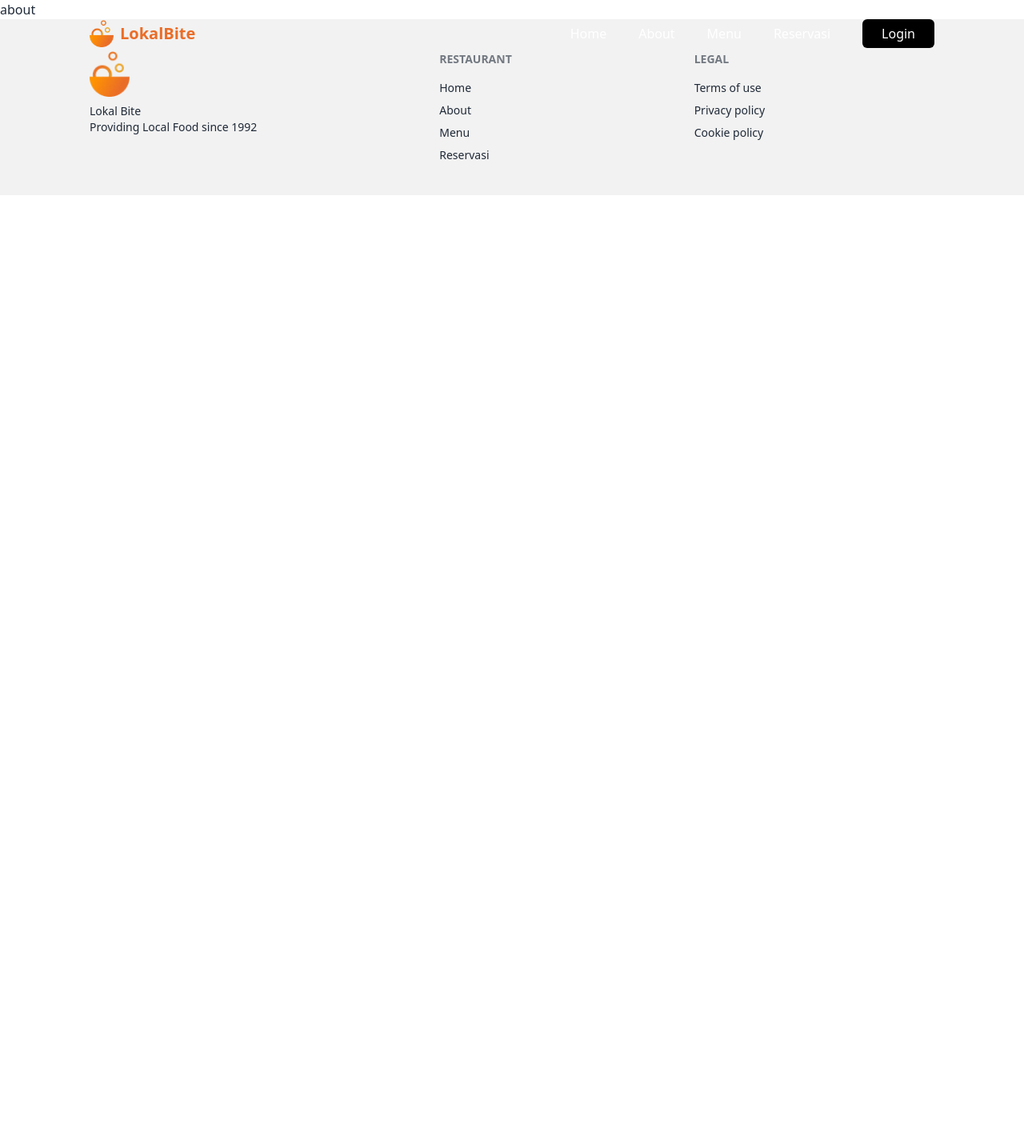
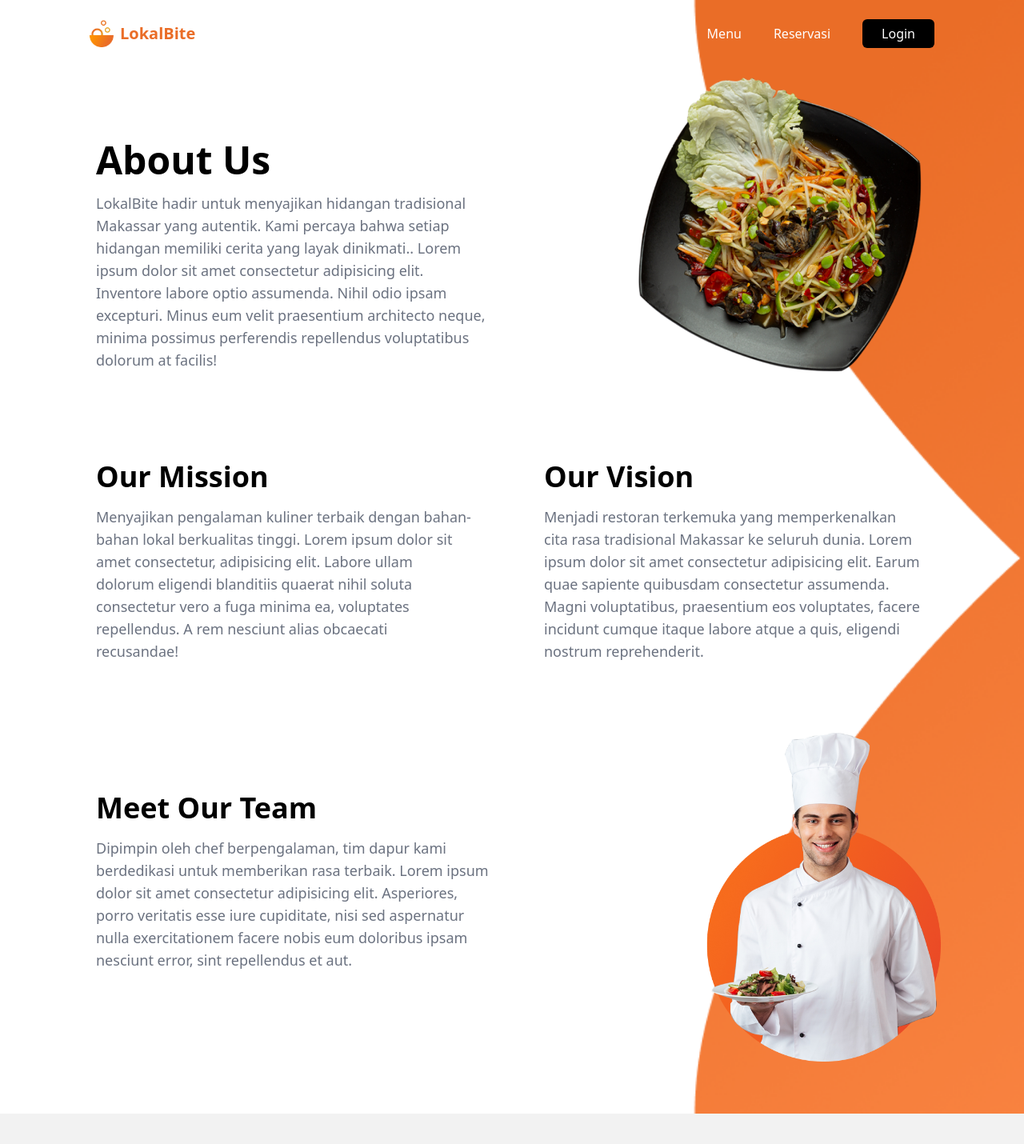
Before and after one commit to naddiyh/LokalBite, a Next.js app: page /about in a window 1280 px wide. Shown: the top 1430 px of the page at 80% size. Before the commit the page ends 800 px from the top, so only its background shows below. Built offline with nearby package versions, Linux system fonts and the light colour scheme.

Commit message:
Page About

```diff
--- a/features/about/About.jsx
+++ b/features/about/About.jsx
@@ -1,3 +1,90 @@
+import Image from "next/image";
+
 export const About = () => {
-  return <div>about</div>;
+  return (
+    <div className="flex flex-col">
+      <div className="relative w-screen min-h-screen px-8 py-24 md:px-28">
+        {/* Background Image */}
+        <Image
+          src="/images/bg.png"
+          alt="background"
+          layout="fill"
+          priority
+          objectFit="cover"
+          objectPosition="top"
+        />
+
+        {/* About Section */}
+        <div className="relative grid items-center w-full max-w-6xl gap-12 ml-2 md:grid-cols-2 md:gap-x-16">
+          {/* Text Section */}
+          <div className="text-left">
+            <h2 className="mt-12 text-4xl font-bold text-black md:text-5xl">About Us</h2>
+            <p className="mt-4 text-gray-500 md:text-lg">
+              LokalBite hadir untuk menyajikan hidangan tradisional Makassar yang autentik. Kami percaya bahwa setiap hidangan memiliki cerita yang layak dinikmati..
+              Lorem ipsum dolor sit amet consectetur adipisicing elit. Inventore labore optio assumenda. Nihil odio ipsam excepturi. Minus eum velit praesentium architecto neque, minima possimus perferendis repellendus voluptatibus dolorum at facilis!
+            </p>
+          </div>
+
+          {/* Right Image Section */}
+          <div className="relative h-[370px] md:h-[400px] ml-auto">
+            <Image
+              src="/images/salad.png" // Replace with actual image
+              alt="About Us"
+              objectFit="cover"
+              className="rounded-lg"
+              width={400}
+              height={400}
+            />
+          </div>
+        </div>
+
+        {/* Mission and Vision Section */}
+        <div className="relative grid items-start w-full max-w-6xl gap-12 mt-20 ml-2 md:grid-cols-2 md:gap-x-16">
+          {/* Mission Section */}
+          <div className="pr-6 text-left">
+            <h3 className="text-4xl font-bold text-black md:text-4xl">Our Mission</h3>
+            <p className="mt-4 text-gray-500 md:text-lg">
+              Menyajikan pengalaman kuliner terbaik dengan bahan-bahan lokal berkualitas tinggi.
+              Lorem ipsum dolor sit amet consectetur, adipisicing elit. Labore ullam dolorum eligendi blanditiis quaerat nihil soluta consectetur vero a fuga minima ea, voluptates repellendus. A rem nesciunt alias obcaecati recusandae!
+            </p>
+          </div>
+
+          {/* Vision Section */}
+          <div className="pr-6 text-left">
+            <h3 className="text-4xl font-bold text-black md:text-4xl">Our Vision</h3>
+            <p className="mt-4 text-gray-500 md:text-lg">
+              Menjadi restoran terkemuka yang memperkenalkan cita rasa tradisional Makassar ke seluruh dunia.
+              Lorem ipsum dolor sit amet consectetur adipisicing elit. Earum quae sapiente quibusdam consectetur assumenda. Magni voluptatibus, praesentium eos voluptates, facere incidunt cumque itaque labore atque a quis, eligendi nostrum reprehenderit.
+            </p>
+          </div>
+        </div>
+
+        {/* Meet Our Team Section */}
+        <div className="relative grid items-center w-full max-w-6xl gap-12 mt-20 ml-2 md:grid-cols-2 md:gap-x-16">
+          {/* Text Section */}
+          <div className="text-left">
+            <h3 className="text-4xl font-bold text-black md:text-4xl">Meet Our Team</h3>
+            <p className="mt-4 text-gray-500 md:text-lg">
+              Dipimpin oleh chef berpengalaman, tim dapur kami berdedikasi untuk memberikan rasa terbaik.
+              Lorem ipsum dolor sit amet consectetur adipisicing elit. Asperiores, porro veritatis esse iure cupiditate, nisi sed aspernatur nulla exercitationem facere nobis eum doloribus ipsam nesciunt error, sint repellendus et aut.
+            </p>
+          </div>
+
+          {/* Right Image Section */}
+          <div className="relative h-[380px] md:h-[380px] ml-auto mt-2">
+            <Image
+              src="/images/chef.png" // Replace with actual image
+              alt="Team"
+              objectFit="cover"
+              className="rounded-lg"
+              width={300}
+              height={350}
+            />
+          </div>
+        </div>
+      </div>
+    </div>
+  );
 };
+
+export default About;
```
